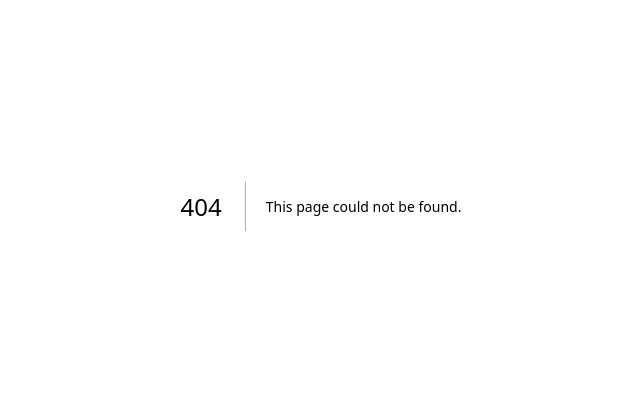
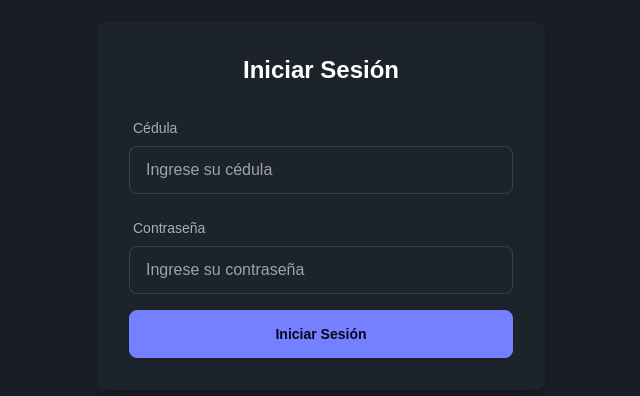
Before and after one commit to samu975/omeopaticsfront, a Next.js app: page /login in a window 1280 px wide. Before the commit this address had no page. Shown: the part 194-590 px from the top of the page, without its empty margins (319-959 px from the left). Built offline with nearby package versions, Linux system fonts and the light colour scheme.

Commit message:
add login

```diff
--- /dev/null
+++ b/src/app/doctorScreen/page.tsx
@@ -0,0 +1,39 @@
+'use client'
+import { useRouter } from 'next/navigation'
+import { useState, useEffect } from 'react'
+
+export default function Home() {
+  const [isClient, setIsClient] = useState(false)
+  const router = useRouter()
+  useEffect(() => {
+    setIsClient(true)
+  }, [])
+
+  if (!isClient) {
+    return null
+  }
+
+  const handleCreatePatient = () => {
+    router.push('/pacientes/crear')
+  }
+
+  const handleFollowPatient = () => {
+    router.push('/pacientes')
+  }
+
+  return (
+   <>
+    <div className='flex flex-col items-center justify-center h-screen bg-base-200 p-4'>
+      <div className='flex flex-col gap-2 my-8'>
+        <h1 className='text-4xl font-bold text-left'>Hola, Christian</h1>
+        <h2 className='text-2xl font-bold text-left'>Bienvenido a la aplicación de formularios</h2>
+        <h2 className='text-2xl font-bold text-left'>¿Qué desea hacer?</h2>
+      </div>
+      <div className='flex flex-col gap-6 lg:flex-row'>
+        <button className='btn btn-success' onClick={handleCreatePatient}>Crear un nuevo paciente</button>
+        <button className='btn btn-secondary' onClick={handleFollowPatient}>Seguir pacientes</button>
+      </div>
+    </div>
+   </>
+  );
+}
--- /dev/null
+++ b/src/app/login/page.tsx
@@ -0,0 +1,116 @@
+'use client'
+
+import { useRouter } from 'next/navigation'
+import React, { useState } from 'react'
+import { toast, ToastContainer } from 'react-toastify'
+import 'react-toastify/dist/ReactToastify.css'
+import useUserStore from '@/store/userStore'
+
+const LoginPage = () => {
+  const router = useRouter()
+  const { setUser } = useUserStore()
+  const [loading, setLoading] = useState(false)
+  const [credentials, setCredentials] = useState({
+    cedula: '',
+    password: ''
+  })
+
+  const handleChange = (e: React.ChangeEvent<HTMLInputElement>) => {
+    setCredentials({
+      ...credentials,
+      [e.target.name]: e.target.value
+    })
+  }
+
+  const handleSubmit = async (e: React.FormEvent<HTMLFormElement>) => {
+    e.preventDefault()
+
+    if (!credentials.cedula || !credentials.password) {
+      toast.error('Por favor complete todos los campos')
+      return
+    }
+
+    setLoading(true)
+
+    try {
+      const response = await fetch(`${process.env.NEXT_PUBLIC_API_URL}/auth/login`, {
+        method: 'POST',
+        headers: {
+          'Content-Type': 'application/json'
+        },
+        body: JSON.stringify(credentials)
+      })
+
+      const data = await response.json()
+
+      if (response.ok) {
+        // Store user data in localStorage and Zustand
+        localStorage.setItem('user', JSON.stringify(data))
+        setUser(data)
+
+        toast.success('Login exitoso', {
+          onClose: () => router.push('/'),
+          autoClose: 2000
+        })
+      } else {
+        toast.error(data.message || 'Credenciales inválidas')
+      }
+    } catch (error) {
+      toast.error('Error al conectar con el servidor')
+    } finally {
+      setLoading(false)
+    }
+  }
+
+  return (
+    <div className="min-h-screen bg-base-200 flex items-center justify-center p-4 text-white">
+      <div className="max-w-md w-full bg-base-100 rounded-lg shadow-xl p-8">
+        <h2 className="text-2xl font-bold text-center mb-6">Iniciar Sesión</h2>
+
+        <form onSubmit={handleSubmit} className="space-y-4">
+          <div className="form-control">
+            <label className="label">
+              <span className="label-text">Cédula</span>
+            </label>
+            <input
+              type="text"
+              name="cedula"
+              className="input input-bordered w-full"
+              value={credentials.cedula}
+              onChange={handleChange}
+              placeholder="Ingrese su cédula"
+              required
+            />
+          </div>
+
+          <div className="form-control">
+            <label className="label">
+              <span className="label-text">Contraseña</span>
+            </label>
+            <input
+              type="password"
+              name="password"
+              className="input input-bordered w-full"
+              value={credentials.password}
+              onChange={handleChange}
+              placeholder="Ingrese su contraseña"
+              required
+            />
+          </div>
+
+          <button
+            type="submit"
+            className={`btn btn-primary w-full ${loading ? 'loading' : ''}`}
+            disabled={loading}
+          >
+            {loading ? 'Iniciando sesión...' : 'Iniciar Sesión'}
+          </button>
+        </form>
+
+        <ToastContainer position="bottom-center" />
+      </div>
+    </div>
+  )
+}
+
+export default LoginPage
--- a/src/app/page.tsx
+++ b/src/app/page.tsx
@@ -1,39 +1,37 @@
 'use client'
+import React, { useEffect, useState } from 'react'
+import AdminDashboard from './doctorScreen/page'
+import UserDashboard from './userScreen/page'
 import { useRouter } from 'next/navigation'
-import { useState, useEffect } from 'react'
 
-export default function Home() {
-  const [isClient, setIsClient] = useState(false)
+const page = () => {
   const router = useRouter()
+  const [role, setRole] = useState<string>('')
+
   useEffect(() => {
-    setIsClient(true)
+    const user = localStorage.getItem("user")
+    if (!user) {
+      router.push("/login")
+    } else {
+      try {
+        const userData = JSON.parse(user)
+        setRole(userData.user.role)
+      } catch (error) {
+        console.error('Error parsing user data:', error)
+        router.push("/login")
+      }
+    }
   }, [])
 
-  if (!isClient) {
-    return null
-  }
+  console.log(role)
 
-  const handleCreatePatient = () => {
-    router.push('/pacientes/crear')
-  }
-
-  const handleFollowPatient = () => {
-    router.push('/pacientes')
-  }
+  if (!role) return null
 
   return (
-   <>
-    <div className='flex flex-col items-center justify-center h-screen bg-base-200 p-4'>
-      <div className='flex flex-col gap-2 my-8'>
-        <h1 className='text-4xl font-bold text-left'>Hola, Christian</h1>
-        <h2 className='text-2xl font-bold text-left'>Bienvenido a la aplicación de formularios</h2>
-        <h2 className='text-2xl font-bold text-left'>¿Qué desea hacer?</h2>
-      </div>
-      <div className='flex flex-col gap-6 lg:flex-row'>
-        <button className='btn btn-success' onClick={handleCreatePatient}>Crear un nuevo paciente</button>
-        <button className='btn btn-secondary' onClick={handleFollowPatient}>Seguir pacientes</button>
-      </div>
+    <div>
+      {role === "admin" ? <AdminDashboard /> : <UserDashboard />}
     </div>
-   </>
-  );
+  )
 }
+
+export default page
--- /dev/null
+++ b/src/app/user/verFormula/[id]/page.tsx
@@ -0,0 +1,9 @@
+import React from 'react'
+
+const page = () => {
+  return (
+    <div>page</div>
+  )
+}
+
+export default page
--- /dev/null
+++ b/src/app/userScreen/page.tsx
@@ -0,0 +1,24 @@
+import React from 'react'
+
+const page = () => {
+
+  const user = {
+    name: "Samuel"
+  }
+
+  return (
+    <div className='flex flex-col items-center justify-center h-screen bg-base-200 px-8 text-white'>
+      <div className='flex flex-col gap-2 my-8'>
+        <h1 className='text-4xl font-bold text-left py-3'>Hola, {user.name}</h1>
+        <h2 className='text-2xl font-bold text-left py-2'>Bienvenido. Aqui podrás ver tus formulas asignadas</h2>
+        <h2 className='text-2xl font-bold text-left py-3'>¿Qué desea hacer?</h2>
+        <div className='flex flex-col gap-6 lg:flex-row justify-center items-center'>
+          <button className='btn btn-secondary btn-md w-10/12'>Ver formulas asignadas</button>
+          <button className='btn btn-success btn-md w-10/12'>Contestar preguntas de seguimiento</button>
+        </div>
+      </div>
+    </div>
+  )
+}
+
+export default page
```
